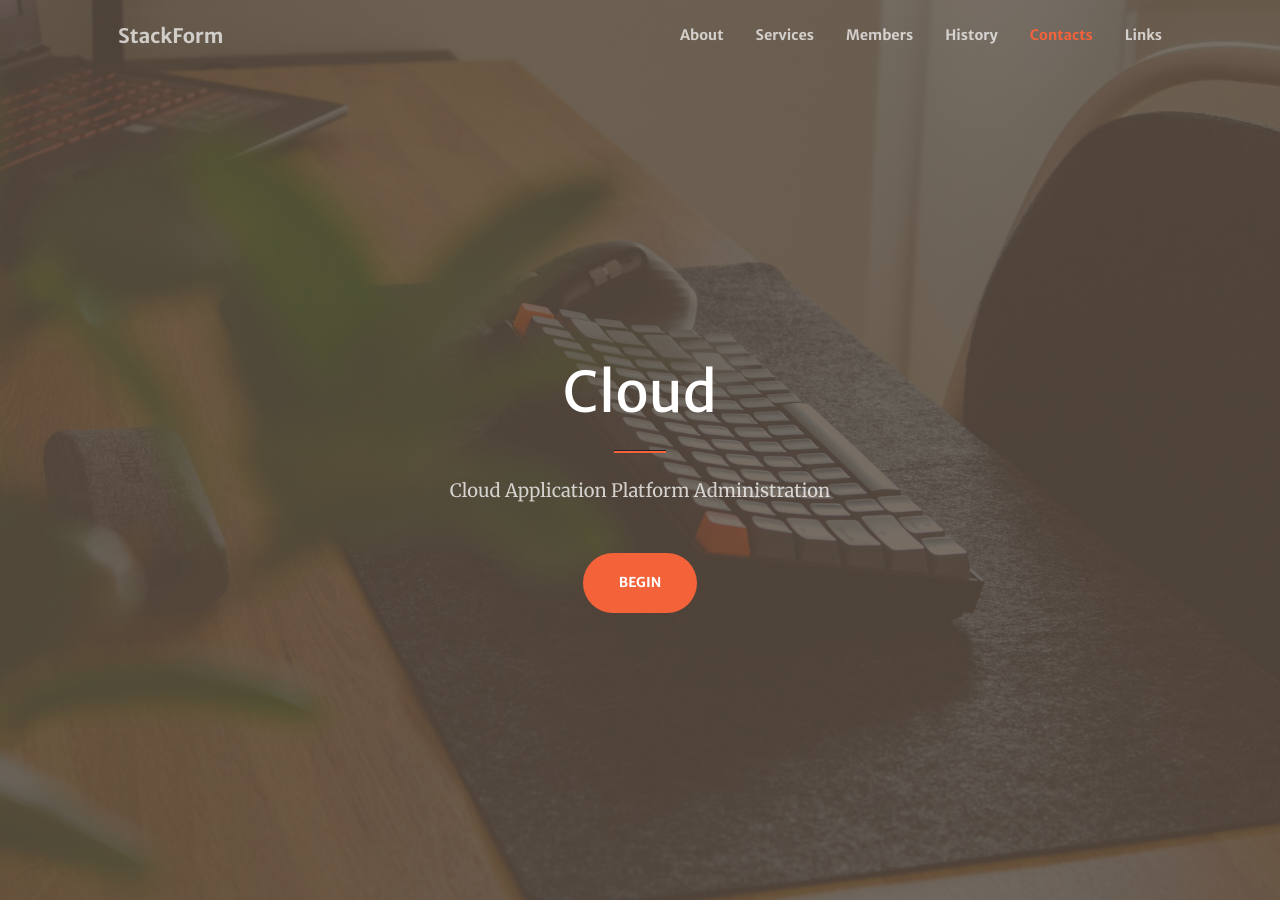
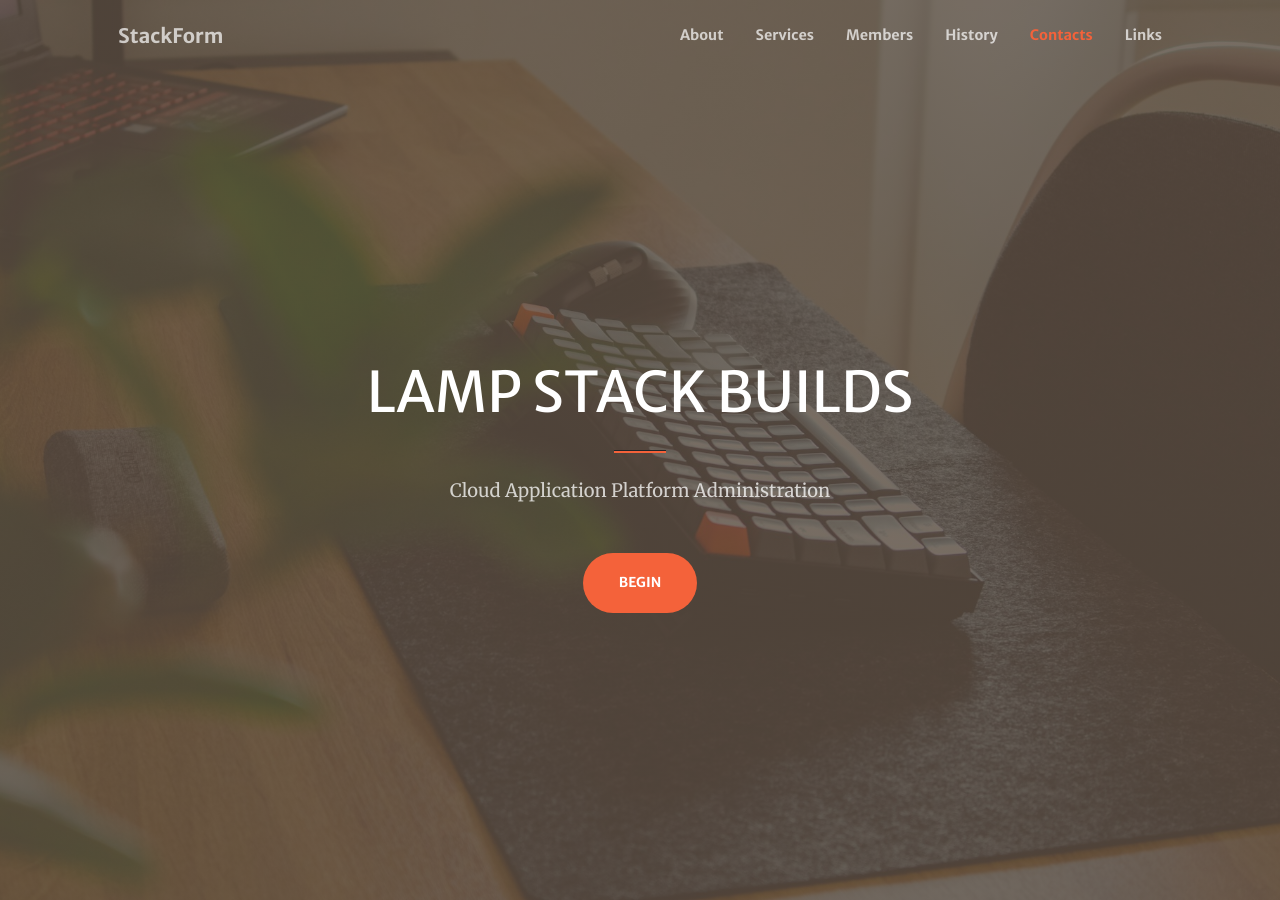
Before and after one commit to keeganturnerdev/site.github.io, a Jekyll site: the page built from index.md, in a window 1280 px wide and 900 px high. Built offline with Jekyll 4.4.1, drawn with Linux system fonts in a browser that asks for light colours; comment, search, counter and statistics services are not loaded.

Commit message:
Update index.md

```diff
--- a/index.md
+++ b/index.md
@@ -2,8 +2,6 @@
 layout: home
 header:
   title: LAMP STACK BUILDS
-header:
-  title: Cloud
   text: >
     Cloud Application Platform Administration
   action: # action button is optional
```
